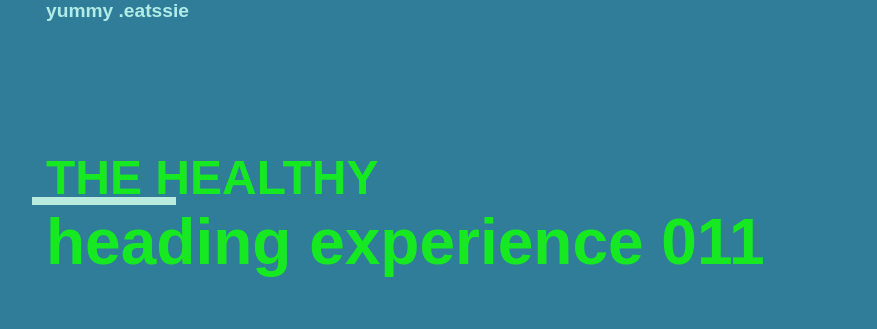
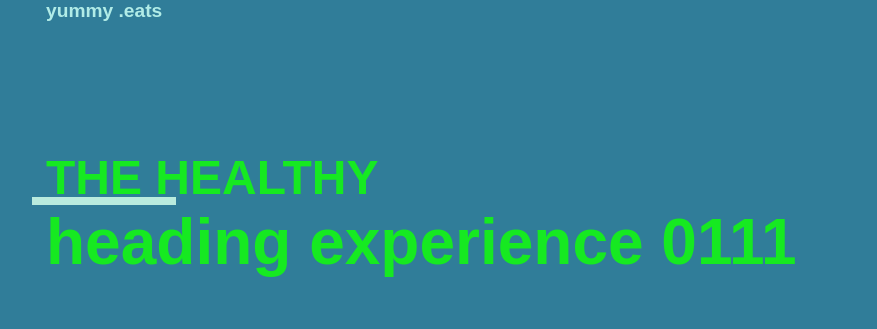
Before and after one commit to namidev05/design, a plain HTML site: page index.html in a window 1280 px wide. Shown: the top 329 px of the page, without its empty margins (18-895 px from the left). Drawn offline with Linux system fonts and the light colour scheme.

Commit message:
change c

```diff
--- a/index.html
+++ b/index.html
@@ -10,10 +10,10 @@
     <div class="container">
         <section class="top">
 
-                <a href="#">yummy .eatssie</a>
+                <a href="#">yummy .eats</a>
 
             </header>
-            <h1><span>the healthy</span> heading experience 011</h1>
+            <h1><span>the healthy</span> heading experience 0111</h1>
             <p>Lorem ipsum dolor, sit amet consectetur adipisicing elit. Ea dolorem distinctio voluptatibus praesentium, voluptates </p>
             <div class="form">
                 <form action="">
```
